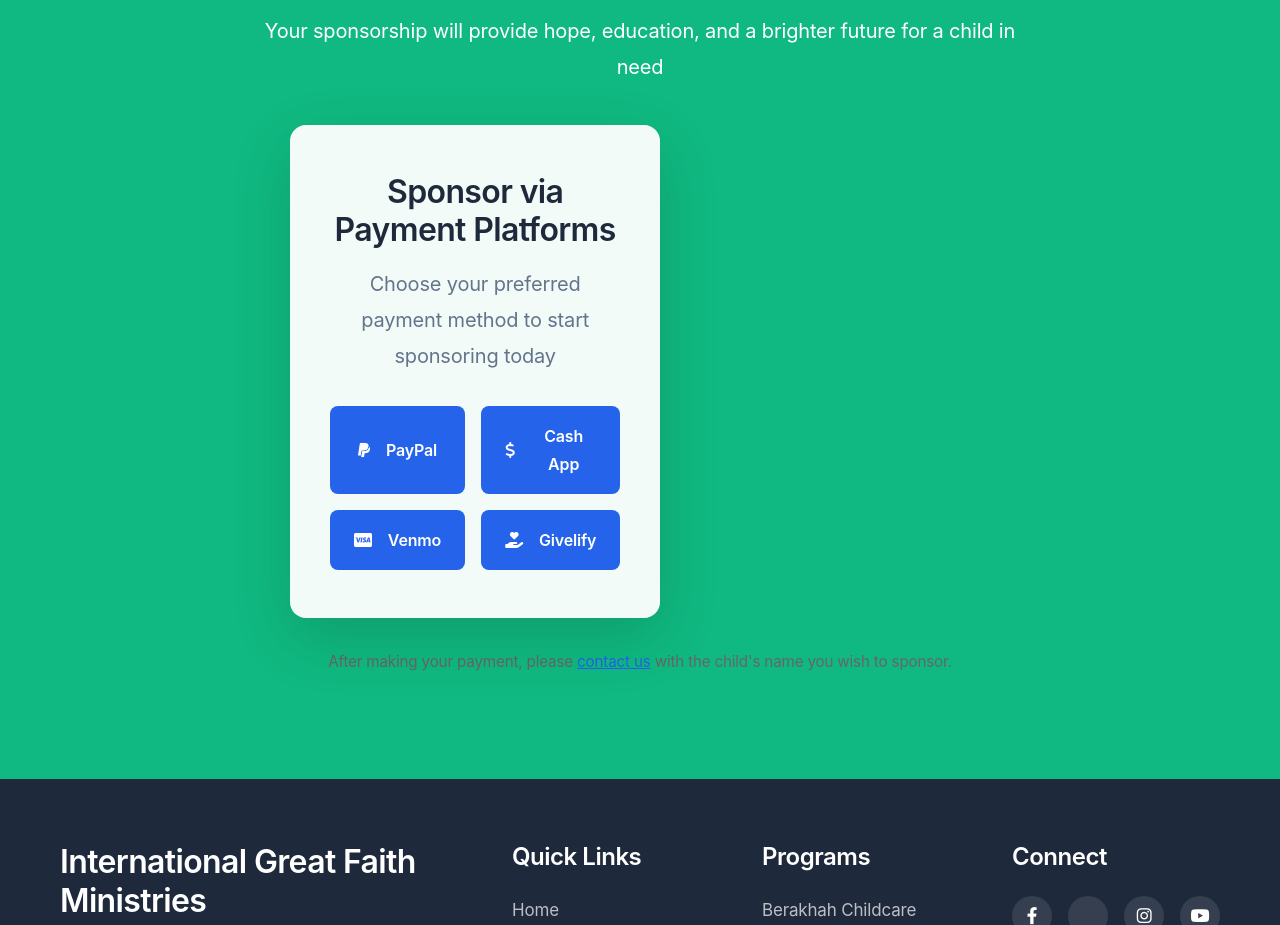
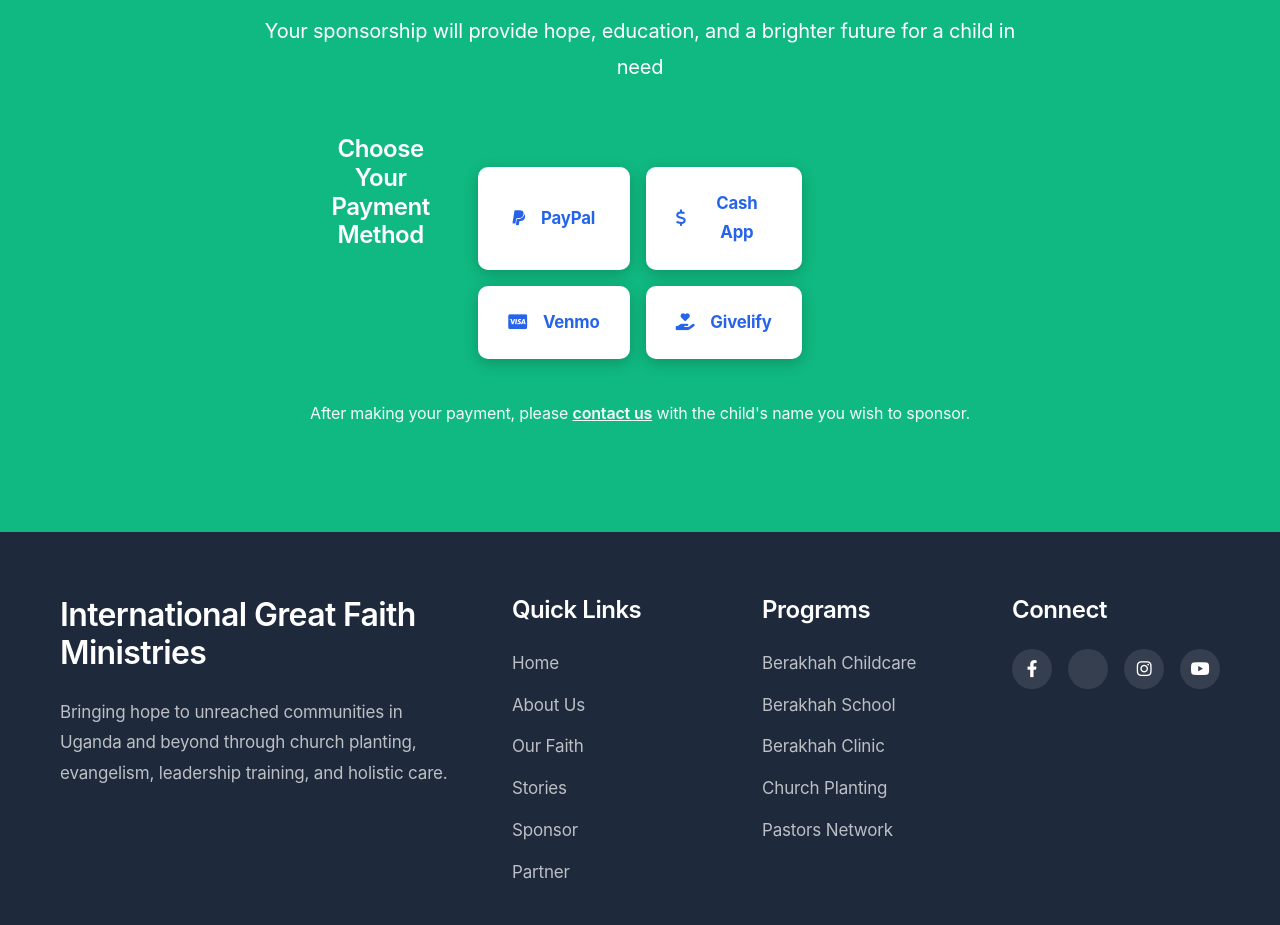
Before and after one commit to 3bsolutionsltd/gidudu, a plain HTML site: page sponsor.html in a window 1280 px wide. Shown: the part 2884-3809 px from the top of the page. Drawn offline with Linux system fonts and the light colour scheme.

Commit message:
Simplify payment section with card-free design and white buttons on colored background

```diff
--- a/css/style.css
+++ b/css/style.css
@@ -2359,8 +2359,9 @@ a {
 
 /* Payment Platforms */
 .donate-options {
-    max-width: 700px;
+    max-width: 650px;
     margin: 40px auto 0;
+    text-align: center;
 }
 
 .payment-platforms {
@@ -2375,21 +2376,25 @@ a {
     align-items: center;
     justify-content: center;
     gap: 0.5rem;
-    padding: 1rem 1.5rem;
-    background: var(--primary-color);
-    color: var(--white);
-    border-radius: 8px;
-    text-align: center;
-    font-weight: 600;
-    font-size: 1rem;
+    padding: 1.25rem 1.75rem;
+    background: white;
+    color: var(--primary-color);
+    border-radius: 10px;
+    text-align: center;
+    font-weight: 700;
+    font-size: 1.05rem;
     transition: all 0.3s ease;
     text-decoration: none;
+    box-shadow: 0 4px 15px rgba(0,0,0,0.2);
+    border: 2px solid transparent;
 }
 
 .platform-btn:hover {
-    background: var(--dark-color);
-    transform: translateY(-3px);
-    box-shadow: 0 4px 12px rgba(0,0,0,0.15);
+    background: var(--primary-color);
+    color: white;
+    transform: translateY(-5px);
+    box-shadow: 0 8px 25px rgba(0,0,0,0.3);
+    border-color: white;
 }
 
 .platform-btn i {
--- a/sponsor.html
+++ b/sponsor.html
@@ -223,19 +223,16 @@
             <div class="cta-content">
                 <h2>Ready to Change a Life?</h2>
                 <p>Your sponsorship will provide hope, education, and a brighter future for a child in need</p>
-                <div class="donate-options" style="margin-top: 40px;">
-                    <div class="donate-card">
-                        <h3>Sponsor via Payment Platforms</h3>
-                        <p>Choose your preferred payment method to start sponsoring today</p>
-                        <div class="payment-platforms">
-                            <a href="https://www.paypal.com/qrcodes/managed/5f95d821-1fed-4310-8f51-d0bd85d6d376" target="_blank" class="platform-btn"><i class="fab fa-paypal"></i> PayPal</a>
-                            <a href="https://cash.app/$IGFM" target="_blank" class="platform-btn"><i class="fas fa-dollar-sign"></i> Cash App</a>
-                            <a href="https://venmo.com/code?user_id=3147066050084864694" target="_blank" class="platform-btn"><i class="fab fa-cc-visa"></i> Venmo</a>
-                            <a href="https://www.givelify.com/donate/NzY3ODI" target="_blank" class="platform-btn"><i class="fas fa-hand-holding-heart"></i> Givelify</a>
-                        </div>
+                <div class="donate-options" style="margin-top: 50px;">
+                    <h3 style="color: white; font-size: 1.5rem; margin-bottom: 1rem; font-weight: 600;">Choose Your Payment Method</h3>
+                    <div class="payment-platforms">
+                        <a href="https://www.paypal.com/qrcodes/managed/5f95d821-1fed-4310-8f51-d0bd85d6d376" target="_blank" class="platform-btn"><i class="fab fa-paypal"></i> PayPal</a>
+                        <a href="https://cash.app/$IGFM" target="_blank" class="platform-btn"><i class="fas fa-dollar-sign"></i> Cash App</a>
+                        <a href="https://venmo.com/code?user_id=3147066050084864694" target="_blank" class="platform-btn"><i class="fab fa-cc-visa"></i> Venmo</a>
+                        <a href="https://www.givelify.com/donate/NzY3ODI" target="_blank" class="platform-btn"><i class="fas fa-hand-holding-heart"></i> Givelify</a>
                     </div>
                 </div>
-                <p style="margin-top: 30px; font-size: 0.95rem; color: #666;">After making your payment, please <a href="index.html#contact" style="color: #2563eb; text-decoration: underline;">contact us</a> with the child's name you wish to sponsor.</p>
+                <p style="margin-top: 40px; font-size: 1rem; color: white; opacity: 0.95;">After making your payment, please <a href="index.html#contact" style="color: white; text-decoration: underline; font-weight: 600;">contact us</a> with the child's name you wish to sponsor.</p>
             </div>
         </div>
     </section>
```
